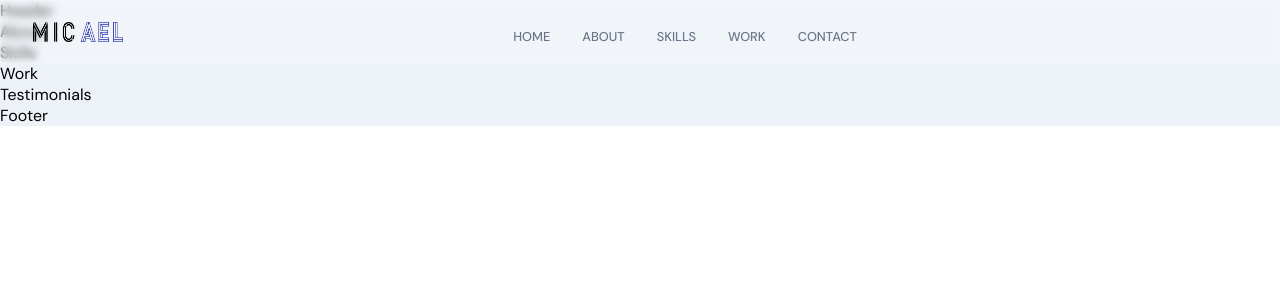
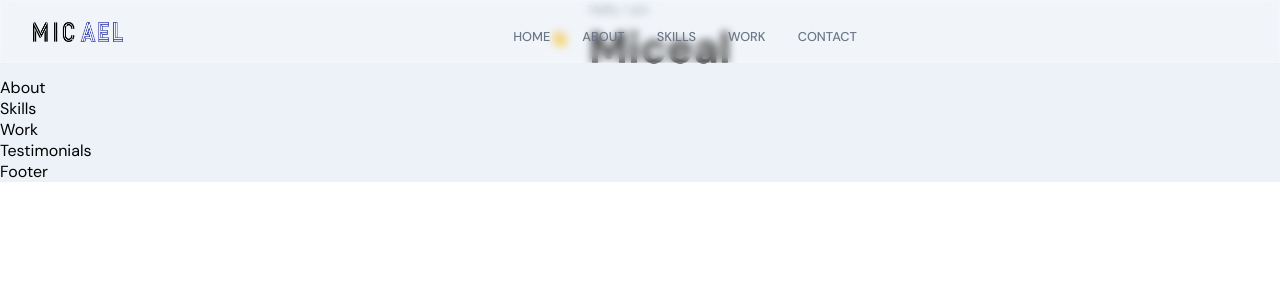
Before and after one commit to brytebee/bee-portfolio, a React (Create React App) app: page / in a window 1280 px wide. Shown: the top 300 px of the page. Built offline with nearby package versions, Linux system fonts and the light colour scheme.

Commit message:
:white_check_mark: Update Header..jsx
Added div with the owner's name

```diff
--- a/src/container/Header/Header.jsx
+++ b/src/container/Header/Header.jsx
@@ -1,9 +1,29 @@
-import React from "react";
+import React from 'react';
+import { motion } from 'framer-motion';
 
-import "./Header.scss";
+import { images } from '../../constants';
+import './Header.scss';
 
 const Header = () => {
-  return <div>Header</div>;
+  return (
+    <div className="app__header app__flex">
+      <motion.div
+        whileInView={{ x: [-100, 0], opacity: [0, 1] }}
+        transition={{ duration: 0.5 }}
+        className="app__header-info"
+      >
+        <div className="app__header-badge">
+          <div className="badge-cmp app__flex">
+            <span>👋</span>
+            <div style={{ marginLeft: 20 }}>
+              <p className="p-text">Hello, I am</p>
+              <h1 className="head-text">Miceal</h1>
+            </div>
+          </div>
+        </div>
+      </motion.div>
+    </div>
+  );
 };
 
 export default Header;
```
